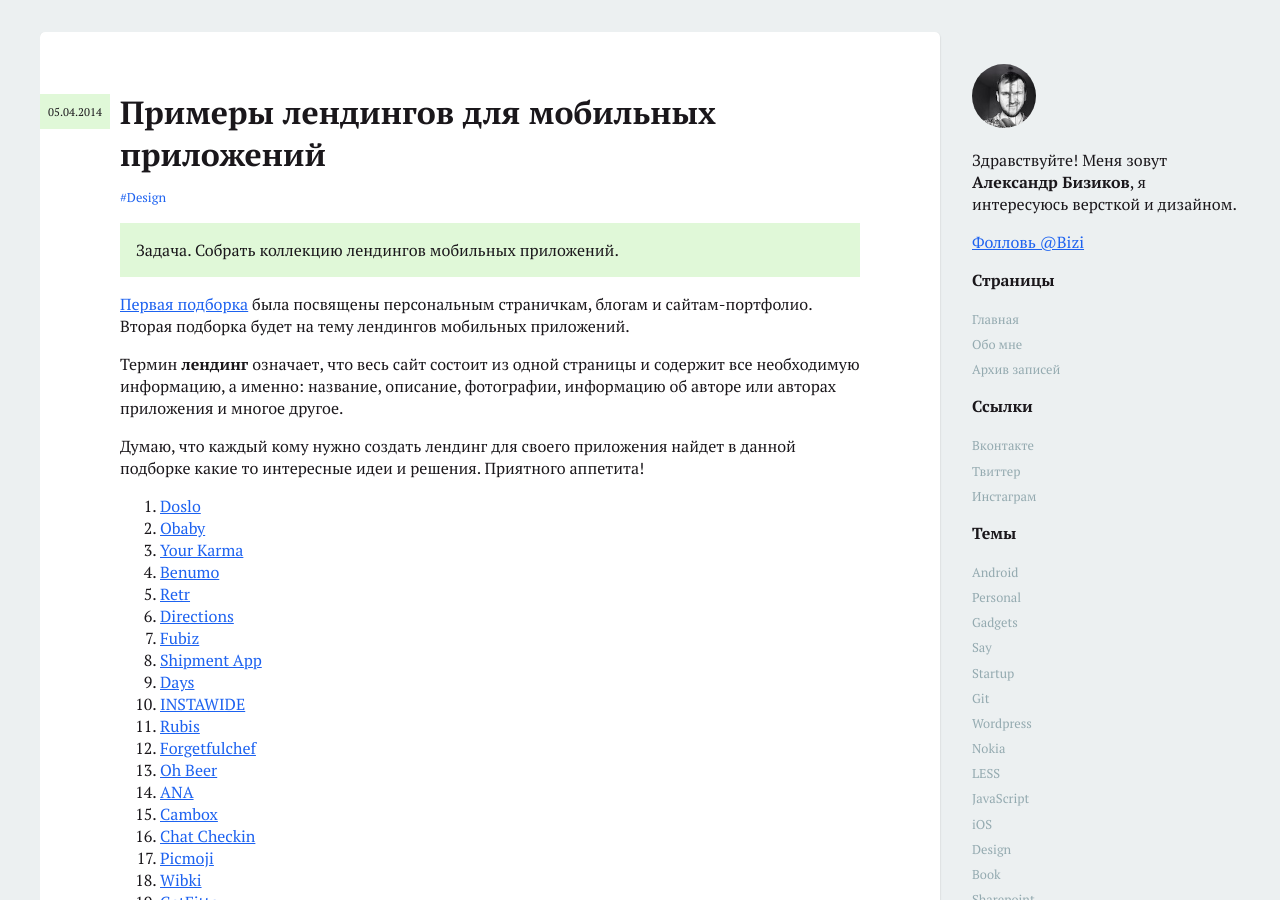
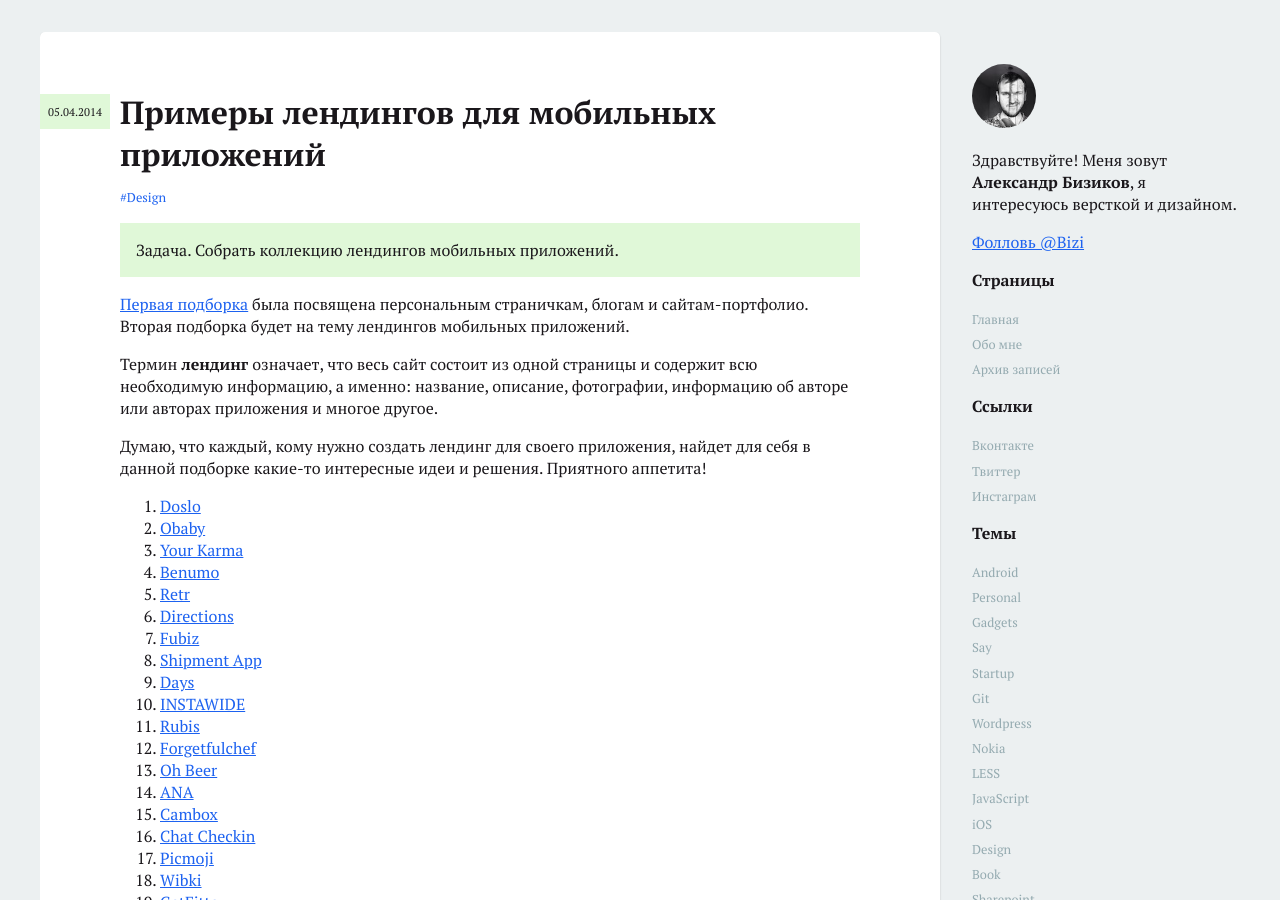
Before and after one commit to anna-vanlee/bizikov.ru, a Jekyll site: the page built from _posts/2014-04-05-great-design-part-2.markdown, in a window 1280 px wide and 900 px high. Built offline with Jekyll 4.4.1, drawn with Linux system fonts in a browser that asks for light colours; comment, search, counter and statistics services are not loaded.

Commit message:
Update 2014-04-05-great-design-part-2.markdown
исправление ошибок

```diff
--- a/_posts/2014-04-05-great-design-part-2.markdown
+++ b/_posts/2014-04-05-great-design-part-2.markdown
@@ -8,12 +8,12 @@
 - Design
 ---
 
-[Первая подборка]({{ site.url }}/2014/01/great-design-part-1/) была посвящены персональным страничкам, блогам и сайтам-портфолио.
+[Первая подборка]({ site.url }/2014/01/great-design-part-1/) была посвящена персональным страничкам, блогам и сайтам-портфолио.
 Вторая подборка будет на тему лендингов мобильных приложений.
 
-Термин **лендинг** означает, что весь сайт состоит из одной страницы и содержит все необходимую информацию, а именно: название, описание, фотографии, информацию об авторе или авторах приложения и многое другое.
+Термин **лендинг** означает, что весь сайт состоит из одной страницы и содержит всю необходимую информацию, а именно: название, описание, фотографии, информацию об авторе или авторах приложения и многое другое.
 
-Думаю, что каждый кому нужно создать лендинг для своего приложения найдет в данной подборке какие то интересные идеи и решения. Приятного аппетита!
+Думаю, что каждый, кому нужно создать лендинг для своего приложения, найдет для себя в данной подборке какие-то интересные идеи и решения. Приятного аппетита!
 
 1. [Doslo](http://dolsto.de/)
 2. [Obaby](http://www.obabyapp.com/)
```
